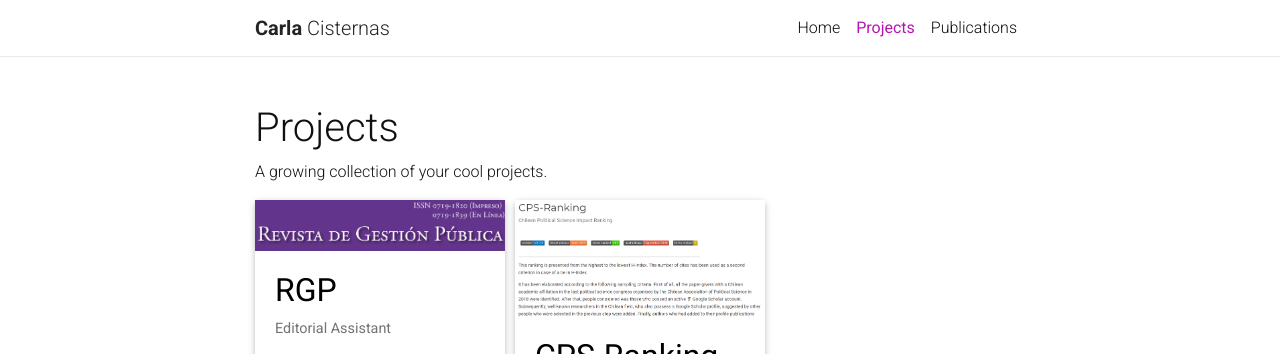
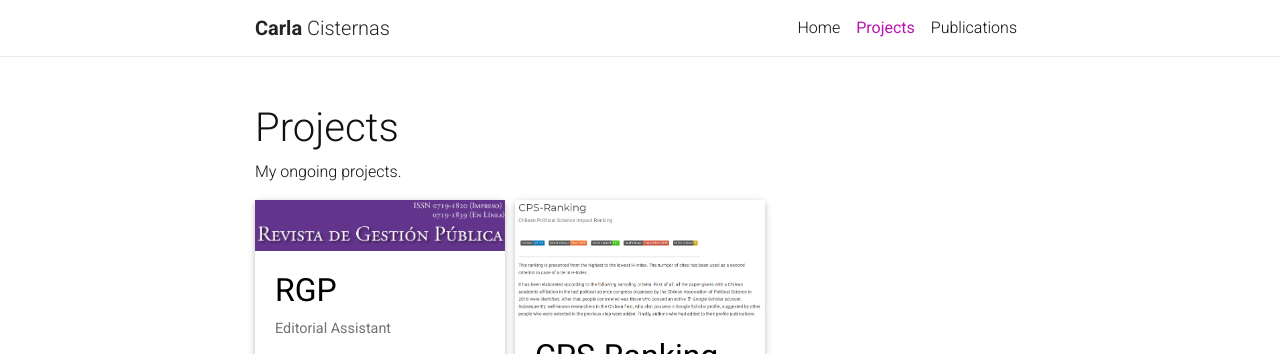
Before and after one commit to training-datalab/carlacisternas.com, a Jekyll site: the page built from _pages/projects.md, in a window 1280 px wide. Shown: the top 354 px of the page. Built offline with Jekyll 4.4.1, drawn with Linux system fonts in a browser that asks for light colours; nearby versions of some CDN libraries; a style sheet for code colours, icons or effects is not loaded.

Commit message:
Update projects.md

```diff
--- a/_pages/projects.md
+++ b/_pages/projects.md
@@ -2,7 +2,7 @@
 layout: page
 title: Projects
 permalink: /projects/
-description: A growing collection of your cool projects.
+description: My ongoing projects.
 nav: true
 ---
 
```
